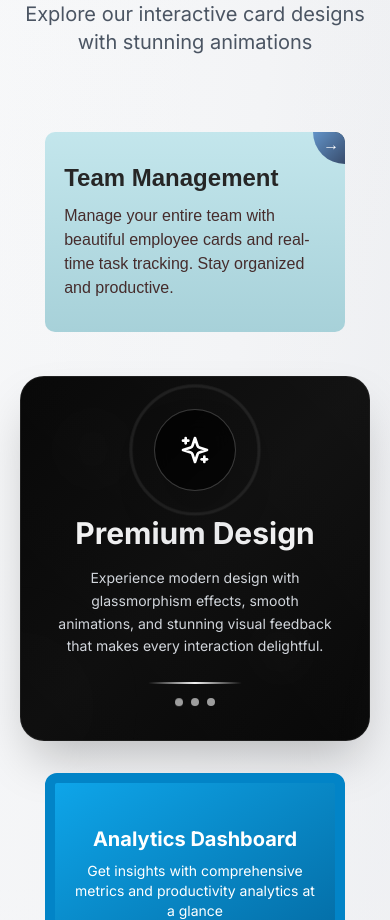
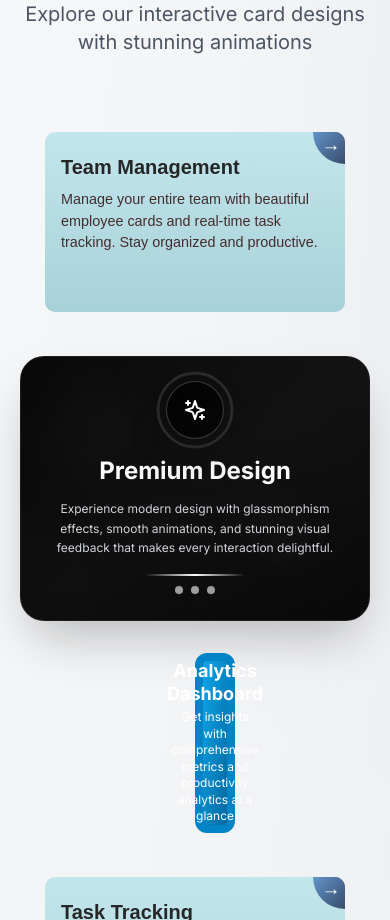
Before and after one commit to RAJEEVRANJAN0001/Employee-Task-Tracker, a React (Vite) app: page / in a window 390 px wide. Shown: the part 1080-2000 px from the top of the page. Built offline with nearby package versions, Linux system fonts and the light colour scheme.

Commit message:
Update InteractiveCards.jsx

```diff
--- a/src/components/ui/InteractiveCards.jsx
+++ b/src/components/ui/InteractiveCards.jsx
@@ -5,7 +5,7 @@ import { motion } from 'framer-motion';
  */
 export const CornerArrowCard = ({ title, description }) => {
     return (
-        <div className="card-corner-arrow group">
+        <div className="card-corner-arrow group w-full max-w-[300px]">
             <p className="card-title">{title}</p>
             <p className="small-desc">{description}</p>
             <div className="go-corner">
@@ -16,15 +16,23 @@ export const CornerArrowCard = ({ title, description }) => {
                 .card-corner-arrow {
                     display: block;
                     position: relative;
-                    max-width: 300px;
+                    width: 100%;
                     background: linear-gradient(to bottom, #c3e6ec, #a7d1d9);
                     border-radius: 10px;
-                    padding: 2em 1.2em;
-                    margin: 12px;
+                    padding: 1.5em 1em;
+                    margin: 12px auto;
                     text-decoration: none;
                     z-index: 0;
                     overflow: hidden;
                     font-family: Arial, Helvetica, sans-serif;
+                    min-height: 180px;
+                }
+
+                @media (min-width: 640px) {
+                    .card-corner-arrow {
+                        padding: 2em 1.2em;
+                        min-height: 200px;
+                    }
                 }
 
                 .card-corner-arrow:before {
@@ -48,19 +56,31 @@ export const CornerArrowCard = ({ title, description }) => {
 
                 .card-title {
                     color: #262626;
-                    font-size: 1.5em;
+                    font-size: 1.25em;
                     line-height: normal;
                     font-weight: 700;
                     margin-bottom: 0.5em;
                     transition: all 0.5s ease-out;
                 }
 
+                @media (min-width: 640px) {
+                    .card-title {
+                        font-size: 1.5em;
+                    }
+                }
+
                 .small-desc {
-                    font-size: 1em;
+                    font-size: 0.9em;
                     font-weight: 400;
                     line-height: 1.5em;
                     color: #452c2c;
                     transition: all 0.5s ease-out;
+                }
+
+                @media (min-width: 640px) {
+                    .small-desc {
+                        font-size: 1em;
+                    }
                 }
 
                 .card-corner-arrow:hover .small-desc {
@@ -90,6 +110,7 @@ export const CornerArrowCard = ({ title, description }) => {
                     margin-right: -4px;
                     color: white;
                     font-family: courier, sans;
+                    font-size: 1.2em;
                 }
             `}</style>
         </div>
@@ -101,8 +122,8 @@ export const CornerArrowCard = ({ title, description }) => {
  */
 export const GlassmorphicCard = ({ icon: Icon, title, description }) => {
     return (
-        <div className="group cursor-pointer transform transition-all duration-500 hover:scale-105 hover:-rotate-1">
-            <div className="text-white rounded-3xl border border-white/10 bg-gradient-to-br from-[#010101] via-[#090909] to-[#010101] shadow-2xl duration-700 z-10 relative backdrop-blur-xl hover:border-white/25 overflow-hidden hover:shadow-white/5 hover:shadow-3xl w-full max-w-[350px]">
+        <div className="group cursor-pointer transform transition-all duration-500 hover:scale-105 hover:-rotate-1 w-full max-w-[350px]">
+            <div className="text-white rounded-3xl border border-white/10 bg-gradient-to-br from-[#010101] via-[#090909] to-[#010101] shadow-2xl duration-700 z-10 relative backdrop-blur-xl hover:border-white/25 overflow-hidden hover:shadow-white/5 hover:shadow-3xl w-full">
                 {/* Animated Background Effects */}
                 <div className="absolute inset-0 z-0 overflow-hidden">
                     <div className="absolute inset-0 bg-gradient-to-tr from-white/5 to-white/10 opacity-40 group-hover:opacity-60 transition-opacity duration-500"></div>
@@ -121,42 +142,42 @@ export const GlassmorphicCard = ({ icon: Icon, title, description }) => {
                     <div className="absolute inset-0 bg-gradient-to-r from-transparent via-white/5 to-transparent transform -skew-x-12 translate-x-full group-hover:translate-x-[-200%] transition-transform duration-1000"></div>
                 </div>
 
-                <div className="p-8 relative z-10">
+                <div className="p-6 sm:p-8 relative z-10">
                     <div className="flex flex-col items-center text-center">
                         {/* Icon */}
-                        <div className="relative mb-6">
+                        <div className="relative mb-4 sm:mb-6">
                             <div className="absolute inset-0 rounded-full border-2 border-white/20 animate-ping"></div>
                             <div
                                 style={{ animationDelay: '0.5s' }}
                                 className="absolute inset-0 rounded-full border border-white/10 animate-pulse"
                             ></div>
 
-                            <div className="p-6 rounded-full backdrop-blur-lg border border-white/20 bg-gradient-to-br from-black/80 to-black/60 shadow-2xl transform group-hover:rotate-12 group-hover:scale-110 transition-all duration-500 hover:shadow-white/20">
+                            <div className="p-4 sm:p-6 rounded-full backdrop-blur-lg border border-white/20 bg-gradient-to-br from-black/80 to-black/60 shadow-2xl transform group-hover:rotate-12 group-hover:scale-110 transition-all duration-500 hover:shadow-white/20">
                                 <div className="transform group-hover:rotate-180 transition-transform duration-700">
-                                    {Icon && <Icon className="w-8 h-8 text-white group-hover:text-gray-200 transition-colors duration-300 filter drop-shadow-lg" />}
+                                    {Icon && <Icon className="w-6 h-6 sm:w-8 sm:h-8 text-white group-hover:text-gray-200 transition-colors duration-300 filter drop-shadow-lg" />}
                                 </div>
                             </div>
                         </div>
 
                         {/* Title */}
-                        <div className="mb-4 transform group-hover:scale-105 transition-transform duration-300">
-                            <p className="text-3xl font-bold bg-gradient-to-r from-white via-gray-100 to-white bg-clip-text text-transparent animate-pulse">
+                        <div className="mb-3 sm:mb-4 transform group-hover:scale-105 transition-transform duration-300">
+                            <p className="text-2xl sm:text-3xl font-bold bg-gradient-to-r from-white via-gray-100 to-white bg-clip-text text-transparent animate-pulse">
                                 {title}
                             </p>
                         </div>
 
                         {/* Description */}
-                        <div className="space-y-1 max-w-sm">
-                            <p className="text-gray-300 text-sm leading-relaxed transform group-hover:text-gray-200 transition-colors duration-300">
+                        <div className="space-y-1 max-w-sm px-2">
+                            <p className="text-gray-300 text-xs sm:text-sm leading-relaxed transform group-hover:text-gray-200 transition-colors duration-300">
                                 {description}
                             </p>
                         </div>
 
                         {/* Divider */}
-                        <div className="mt-6 w-1/3 h-0.5 bg-gradient-to-r from-transparent via-white to-transparent rounded-full transform group-hover:w-1/2 group-hover:h-1 transition-all duration-500 animate-pulse"></div>
+                        <div className="mt-4 sm:mt-6 w-1/3 h-0.5 bg-gradient-to-r from-transparent via-white to-transparent rounded-full transform group-hover:w-1/2 group-hover:h-1 transition-all duration-500 animate-pulse"></div>
 
                         {/* Animated Dots */}
-                        <div className="flex space-x-2 mt-4 opacity-60 group-hover:opacity-100 transition-opacity duration-300">
+                        <div className="flex space-x-2 mt-3 sm:mt-4 opacity-60 group-hover:opacity-100 transition-opacity duration-300">
                             <div className="w-2 h-2 bg-white rounded-full animate-bounce"></div>
                             <div style={{ animationDelay: '0.1s' }} className="w-2 h-2 bg-white rounded-full animate-bounce"></div>
                             <div style={{ animationDelay: '0.2s' }} className="w-2 h-2 bg-white rounded-full animate-bounce"></div>
@@ -177,18 +198,18 @@ export const GlassmorphicCard = ({ icon: Icon, title, description }) => {
  */
 export const FlipCard = ({ frontTitle, backTitle, frontContent, backContent }) => {
     return (
-        <div className="flip-card w-[300px] h-[200px]" style={{ perspective: '1000px' }}>
+        <div className="flip-card w-full max-w-[300px] h-[180px] sm:h-[200px]" style={{ perspective: '1000px' }}>
             <div className="flip-card-inner w-full h-full relative transition-transform duration-1000" style={{ transformStyle: 'preserve-3d' }}>
                 {/* Front */}
-                <div className="flip-card-front absolute w-full h-full bg-gradient-to-br from-sky-500 to-sky-700 text-white flex flex-col items-center justify-center border-[10px] border-sky-600 rounded-xl text-xl font-bold p-4" style={{ backfaceVisibility: 'hidden', transform: 'rotateY(0deg)' }}>
-                    <p className="mb-2 text-center">{frontTitle}</p>
-                    {frontContent && <p className="text-sm font-normal text-center">{frontContent}</p>}
+                <div className="flip-card-front absolute w-full h-full bg-gradient-to-br from-sky-500 to-sky-700 text-white flex flex-col items-center justify-center border-[8px] sm:border-[10px] border-sky-600 rounded-xl text-lg sm:text-xl font-bold p-3 sm:p-4" style={{ backfaceVisibility: 'hidden', transform: 'rotateY(0deg)' }}>
+                    <p className="mb-1 sm:mb-2 text-center leading-tight">{frontTitle}</p>
+                    {frontContent && <p className="text-xs sm:text-sm font-normal text-center leading-snug">{frontContent}</p>}
                 </div>
 
                 {/* Back */}
-                <div className="flip-card-back absolute w-full h-full bg-gradient-to-br from-gray-700 to-gray-900 text-white flex flex-col items-center justify-center border-[10px] border-gray-700 rounded-xl text-xl font-bold p-4" style={{ backfaceVisibility: 'hidden', transform: 'rotateY(180deg)' }}>
-                    <p className="mb-2 text-center">{backTitle}</p>
-                    {backContent && <p className="text-sm font-normal text-center">{backContent}</p>}
+                <div className="flip-card-back absolute w-full h-full bg-gradient-to-br from-gray-700 to-gray-900 text-white flex flex-col items-center justify-center border-[8px] sm:border-[10px] border-gray-700 rounded-xl text-lg sm:text-xl font-bold p-3 sm:p-4" style={{ backfaceVisibility: 'hidden', transform: 'rotateY(180deg)' }}>
+                    <p className="mb-1 sm:mb-2 text-center leading-tight">{backTitle}</p>
+                    {backContent && <p className="text-xs sm:text-sm font-normal text-center leading-snug">{backContent}</p>}
                 </div>
             </div>
 
```
